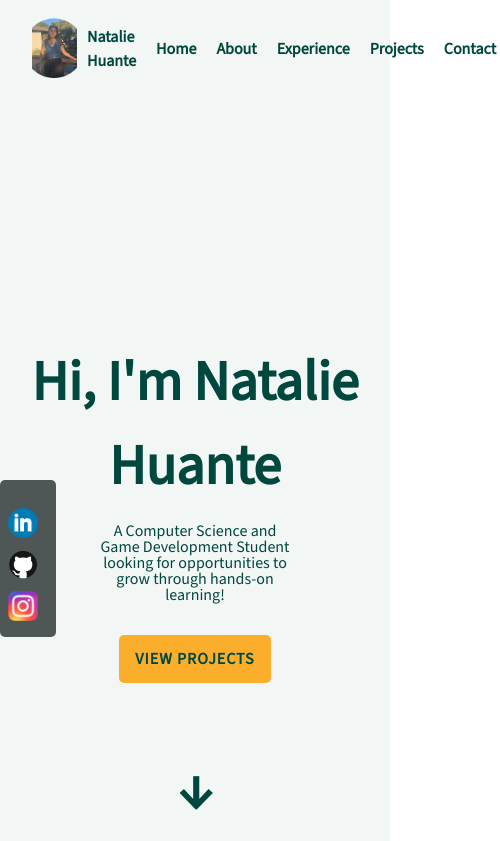
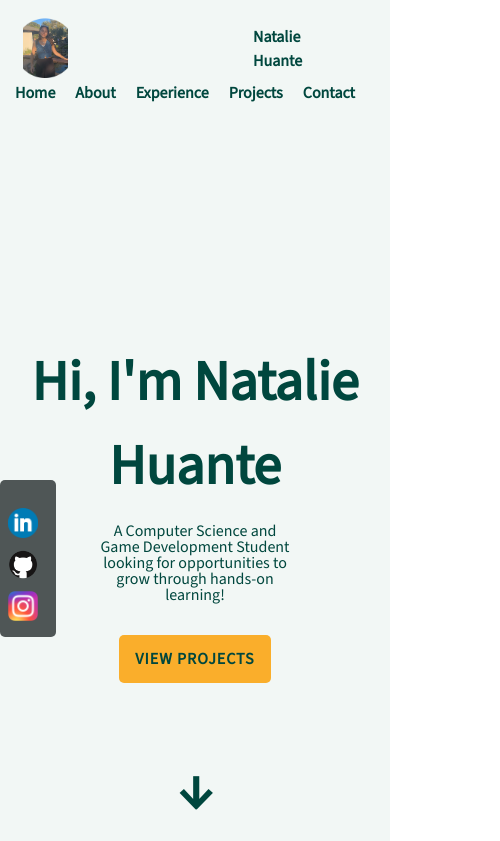
Before and after one commit to nhuante/interactiveResume, a plain HTML site: page index.html in a window 390 px wide. Shown: the top 841 px of the page, 500 px wide, since content can reach past the window. Drawn offline with nearby package versions, Linux system fonts and the light colour scheme.

Commit message:
modifying for mobile screens

```diff
--- a/script.js
+++ b/script.js
@@ -28,3 +28,23 @@ document.addEventListener("DOMContentLoaded", function () {
             .catch(error => console.error("Error:", error));
     });
 });
+
+
+window.addEventListener('scroll', function() {
+    var header = document.querySelector('.main_header');
+    var headerLinks = document.querySelector('.header_links');
+    var scrollPosition = window.pageYOffset || document.documentElement.scrollTop;
+
+    if (window.innerWidth < 500) { // Check screen width
+      if (scrollPosition > 0) { // If scrolled down
+        // header.classList.add('fixed_nav');
+        headerLinks.classList.add('logo_hidden');
+      } else { // If at the top
+        header.classList.remove('fixed_nav');
+        headerLinks.classList.remove('logo_hidden');
+      }
+    } else { // If screen width is greater than or equal to 500px
+    //   header.classList.remove('fixed_nav');
+      headerLinks.classList.remove('logo_hidden');
+    }
+  });
--- a/style.css
+++ b/style.css
@@ -60,6 +60,7 @@ p, h1, h2, h3, h4, h5, h6 {
     /* background: #f2f7f5; */
     background-color: #f2f7f5;
     position: fixed;
+    /* position: static; */
     top: 0;
     width: 100%;
     z-index: 1000;
@@ -75,9 +76,30 @@ p, h1, h2, h3, h4, h5, h6 {
     align-items: center;
 }
 
+@media (max-width: 500px) {
+    .header_content {
+        flex-direction: column;
+        justify-content: flex-start;
+    }
+
+}
+
 .header_logo_container {
     display: flex;
     align-items: center;
+}
+
+.logo_hidden {
+    display: none;
+}
+
+
+@media (max-width: 500px) {
+    .header_logo_container {
+        gap: 175px;
+        margin-right: 45px;
+    }
+
 }
 
 .header_logo_image_container {
@@ -248,6 +270,12 @@ p, h1, h2, h3, h4, h5, h6 {
     margin: auto;
 }
 
+@media (max-width: 500px) {
+    .section_intro_description {
+        width: 400px;
+    }
+}
+
 .about_grid {
     display: grid;
     /* grid-template-columns: repeat(auto-fit, minmax(900px, 1fr));; */
@@ -258,7 +286,7 @@ p, h1, h2, h3, h4, h5, h6 {
     padding-bottom: 3rem;
 }
 
-@media (max-width: 700px) {
+@media (max-width: 500px) {
     .about .about_grid {
         grid-template-columns: 1fr;
     }
@@ -460,13 +488,13 @@ p, h1, h2, h3, h4, h5, h6 {
     padding: 1rem 0;
 }
 
-a[href$=".pdf"]{
+a[href$="Resume.pdf"]{
     content: "\1F4C4"; /* Unicode for PDF icon (you can use any other icon or custom content) */
     margin-right: 0.5em; /* Adjust spacing between icon and link text */
     color: #faae2b;
 }
 
-a[href$=".pdf"]::after{
+a[href$="Resume.pdf"]::after{
     content: "\1F4C4"; /* Unicode for PDF icon (you can use any other icon or custom content) */
     margin-right: 0.5em; /* Adjust spacing between icon and link text */
 }
@@ -486,6 +514,13 @@ form {
     max-width: 600px;
     margin: auto;
 }
+
+@media (max-width: 500px) {
+    form {
+        max-width: 450px;
+    }
+}
+
 
 label {
     margin-bottom: 5px;
```
